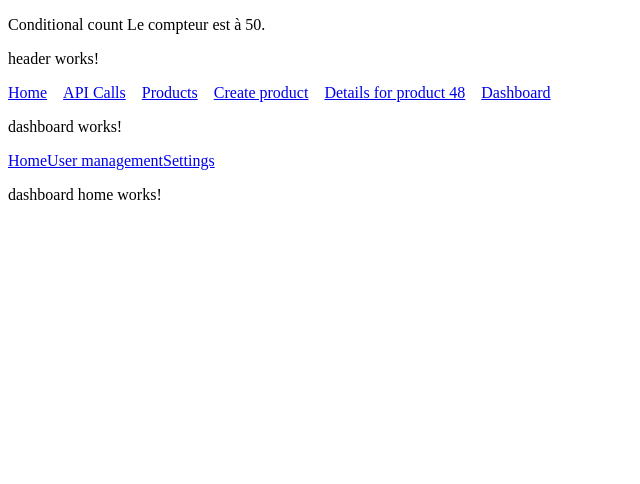
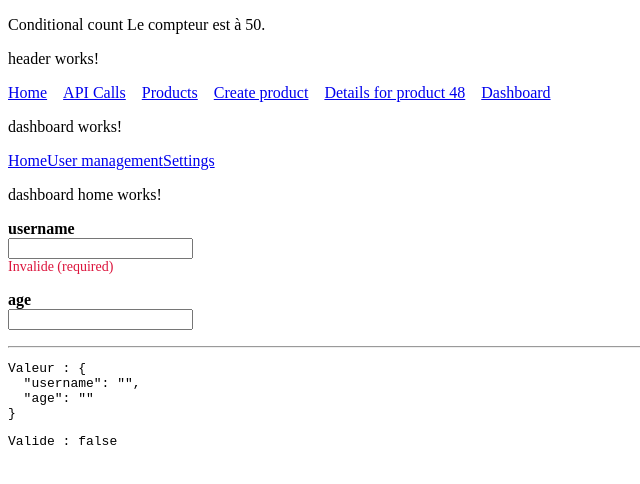
Before and after one commit to Dji75/session_octobre_2026, an Angular app: page /dashboard in a window 1280 px wide. Shown: the top 484 px of the page, without its empty margins (0-640 px from the left). Built offline with nearby package versions, Linux system fonts and the light colour scheme.

Commit message:
chore: signal form with dynamic config

```diff
--- a/src/app/dashboard/core/home/home.html
+++ b/src/app/dashboard/core/home/home.html
@@ -1 +1,28 @@
 <p>dashboard home works!</p>
+
+<form novalidate>
+  @for (field of config; track field.name) {
+    <div style="margin-bottom: 1rem;">
+      <label [for]="field.name" style="display: block; font-weight: bold;">
+        {{ field.name }}
+      </label>
+      <input
+        [id]="field.name"
+        [type]="field.name === 'age' ? 'number' : 'text'"
+        [formField]="dynamicForm[field.name]"
+      />
+
+      @if (dynamicForm[field.name]().invalid()) {
+        <div style="color: crimson; font-size: 0.875rem;">
+          @for (error of dynamicForm[field.name]().errors(); track error.kind) {
+            <span>{{ error.message ?? error.kind }}</span>
+          }
+        </div>
+      }
+    </div>
+  }
+</form>
+
+<hr />
+<pre>Valeur : {{ dynamicForm().value() | json }}</pre>
+<pre>Valide : {{ dynamicForm().valid() }}</pre>
--- a/src/app/dashboard/core/home/home.ts
+++ b/src/app/dashboard/core/home/home.ts
@@ -1,10 +1,50 @@
-import { Component } from '@angular/core';
+import { Component, signal } from '@angular/core';
+import { JsonPipe } from '@angular/common';
+import { form, FormField, validate } from '@angular/forms/signals';
+import { AbstractControl, ValidatorFn, Validators } from '@angular/forms';
+
+interface FieldConfig {
+  name: string;
+  validators: ValidatorFn[];
+}
+
+const config: FieldConfig[] = [
+  { name: 'username', validators: [Validators.required] },
+  { name: 'age', validators: [Validators.min(18)] },
+];
 
 @Component({
-  imports: [],
+  imports: [
+    JsonPipe,
+    FormField
+  ],
   selector: 'app-home',
   styleUrl: './home.scss',
   templateUrl: './home.html',
 })
 export default class Home {
+  readonly config = config;
+
+  // Génération automatique du modèle Signal à partir de la config
+  readonly model = signal<Record<string, any>>(
+    Object.fromEntries(this.config.map((field) => [field.name, '']))
+  );
+
+  // Génération automatique du Signal Form et branchement des validateurs de la config
+  readonly dynamicForm = form(this.model, (schemaPath) => {
+    for (const field of this.config) {
+      for (const validator of field.validators) {
+        validate(schemaPath[field.name], ({ value }) => {
+          const errors = validator({ value: value() } as AbstractControl);
+          if (!errors) {
+            return null;
+          }
+          return Object.entries(errors).map(([kind, context]) => ({
+            kind,
+            message: `Invalide (${kind})`,
+          }));
+        });
+      }
+    }
+  });
 }
```
